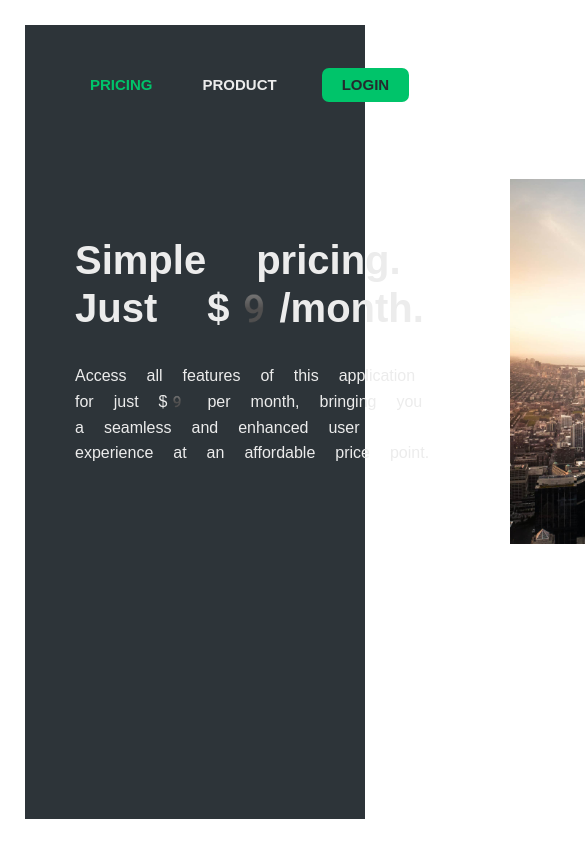
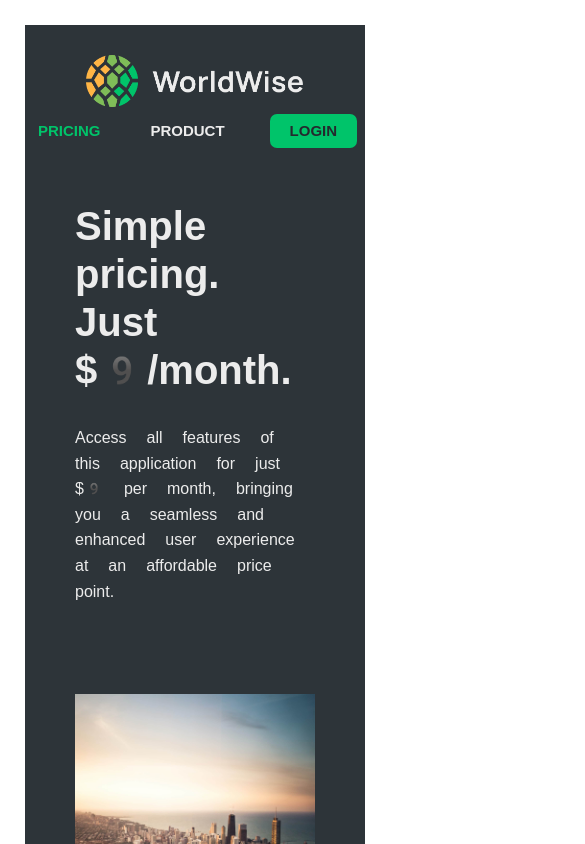
Before and after one commit to NicuV23/WorldWise-React-TS, a React (Vite) app in the folder worldwise/: page /pricing in a window 390 px wide. Shown: the top 844 px of the page, 585 px wide, since content can reach past the window. Built offline with nearby package versions, Linux system fonts and the light colour scheme.

Commit message:
css for mobile

```diff
--- a/worldwise/src/components/Form/Form.module.css
+++ b/worldwise/src/components/Form/Form.module.css
@@ -42,3 +42,6 @@
   font-family: inherit;
   font-size: 1.2rem;
 }
+
+@media only screen and (max-width: 550px) {
+}
--- a/worldwise/src/components/User/User.module.css
+++ b/worldwise/src/components/User/User.module.css
@@ -32,3 +32,9 @@
   text-transform: uppercase;
   cursor: pointer;
 }
+
+@media only screen and (max-width: 550px) {
+  .user {
+    position: static;
+  }
+}
--- a/worldwise/src/components/page-nav/PageNav.module.css
+++ b/worldwise/src/components/page-nav/PageNav.module.css
@@ -45,3 +45,10 @@ a.ctaLink:hover {
   border-radius: 10px;
   opacity: 075;
 }
+
+@media only screen and (max-width: 550px) {
+  .nav {
+    display: flex;
+    flex-direction: column;
+  }
+}
--- a/worldwise/src/contexts/CitiesContext.tsx
+++ b/worldwise/src/contexts/CitiesContext.tsx
@@ -4,7 +4,6 @@ import React, {
   ReactNode,
   FC,
   useState,
-  useRef,
 } from "react";
 
 interface Location {
@@ -19,7 +18,6 @@ interface Location {
 
 interface CitiesState {
   locations: Location[];
-  isLoading: boolean;
   currentCity: Partial<Location>;
   error: string;
 }
@@ -38,29 +36,23 @@ const CitiesContext = createContext<CitiesContextProps | null>(null);
 const CitiesProvider: FC<CitiesProviderProps> = ({ children }) => {
   const [state, setState] = useState<CitiesState>({
     locations: [],
-    isLoading: false,
     currentCity: {
       id: 0,
     },
     error: "",
   });
 
-  const isLoadingRef = useRef(false);
-
   const getCity = (id: string) => {
-    if (!isLoadingRef.current) {
-      isLoadingRef.current = true;
     setState((prev) => {
       const cityById: Location | undefined = prev.locations.find(
         (city) => city.id === Number(id)
       );
+
       return {
         ...prev,
-          isLoading: false,
         currentCity: cityById || prev.currentCity,
       };
     });
-    }
   };
 
   const createLocation = (newCity: Location) => {
@@ -71,7 +63,6 @@ const CitiesProvider: FC<CitiesProviderProps> = ({ children }) => {
       };
       return {
         ...prev,
-        isLoading: false,
         locations: [...prev.locations, createdCity],
         currentCity: createdCity,
       };
@@ -85,7 +76,6 @@ const CitiesProvider: FC<CitiesProviderProps> = ({ children }) => {
         ...prev,
         locations: updatedLocations,
         currentCity: { id: 0 },
-        isLoading: false,
       };
     });
   };
--- a/worldwise/src/pages/Login/Login.module.css
+++ b/worldwise/src/pages/Login/Login.module.css
@@ -14,8 +14,6 @@
   flex-direction: column;
   gap: 2rem;
 
-  /* Different from other form */
-  width: 48rem;
   margin: 8rem auto;
 }
 
--- a/worldwise/src/pages/Product/Product.module.css
+++ b/worldwise/src/pages/Product/Product.module.css
@@ -32,3 +32,11 @@
 .product section a {
   margin-top: 2rem;
 }
+
+@media only screen and (max-width: 550px) {
+  .product section {
+    width: 100%;
+    display: flex;
+    flex-direction: column;
+  }
+}
--- a/worldwise/src/pages/app-layout/AppLayout.module.css
+++ b/worldwise/src/pages/app-layout/AppLayout.module.css
@@ -5,3 +5,9 @@
   display: flex;
   position: relative;
 }
+
+@media only screen and (max-width: 550px) {
+  .app {
+    flex-direction: column;
+  }
+}
--- a/worldwise/src/pages/home-page/Homepage.module.css
+++ b/worldwise/src/pages/home-page/Homepage.module.css
@@ -32,3 +32,11 @@
   color: var(--color-light--1);
   margin-bottom: 2.5rem;
 }
+
+@media only screen and (max-width: 550px) {
+  .product section {
+    width: 100%;
+    display: flex;
+    flex-direction: column;
+  }
+}
```
Lines whose indentation alone changed are shown as unchanged.
